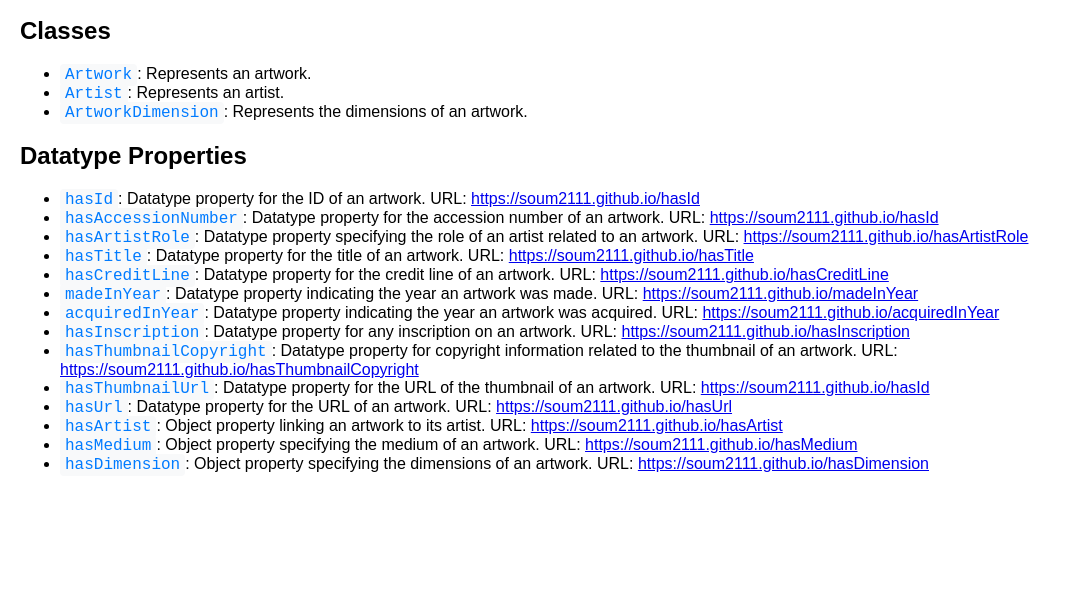
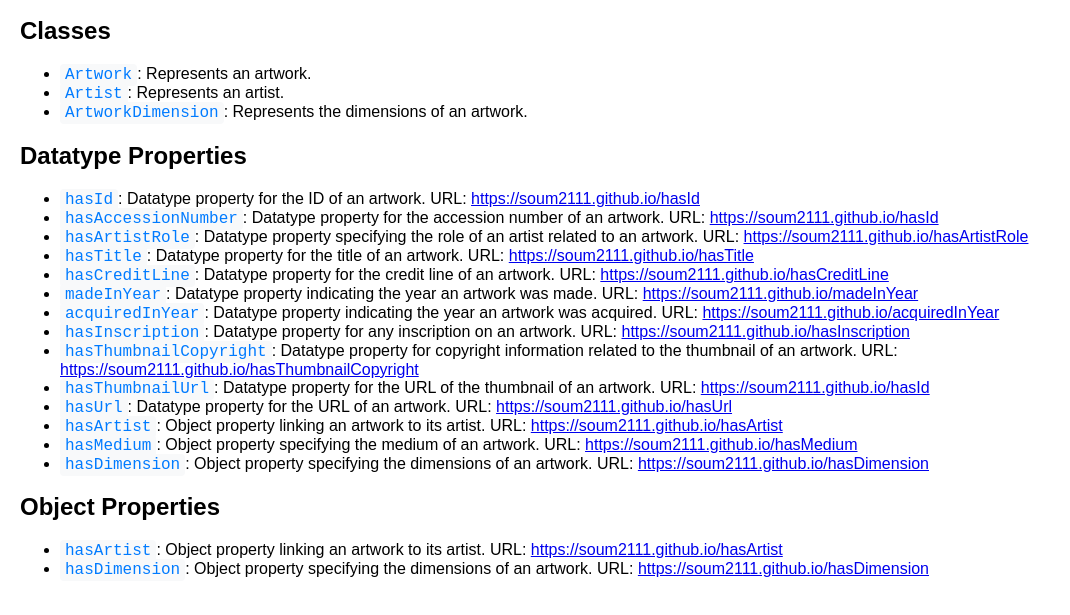
Before and after one commit to Soum2111/soum2111.github.io, a plain HTML site: page index.html in a window 1280 px wide. Shown: the part 101-716 px from the top of the page, without its empty margins (0-1070 px from the left). Drawn offline with Linux system fonts and the light colour scheme.

Commit message:
Update index.html

```diff
--- a/index.html
+++ b/index.html
@@ -55,5 +55,11 @@
         <li><code>hasMedium</code>: Object property specifying the medium of an artwork. URL: <a href="https://soum2111.github.io/hasMedium">https://soum2111.github.io/hasMedium</a></li>
         <li><code>hasDimension</code>: Object property specifying the dimensions of an artwork. URL: <a href="https://soum2111.github.io/hasDimension">https://soum2111.github.io/hasDimension</a></li>
     </ul>
+
+    <h2>Object Properties</h2>
+    <ul>
+        <li><code>hasArtist</code>: Object property linking an artwork to its artist. URL: <a href="https://soum2111.github.io/hasArtist">https://soum2111.github.io/hasArtist</a></li>
+        <li><code>hasDimension</code>: Object property specifying the dimensions of an artwork. URL: <a href="https://soum2111.github.io/hasDimension">https://soum2111.github.io/hasDimension</a></li>
+    </ul>
 </body>
 </html>
```
